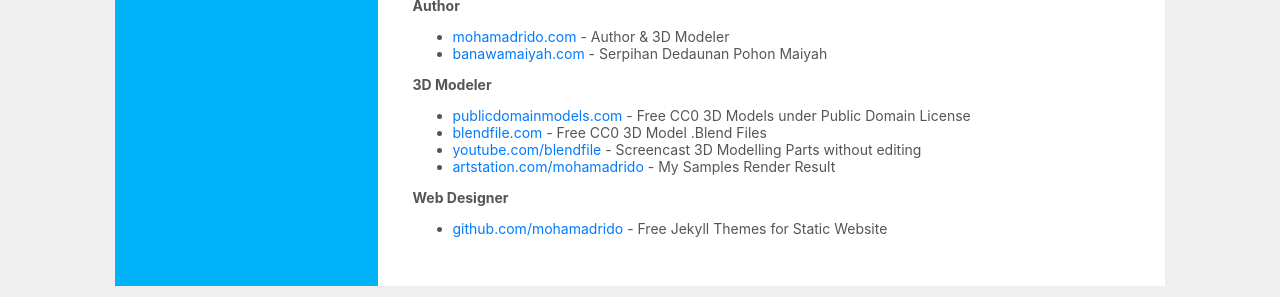
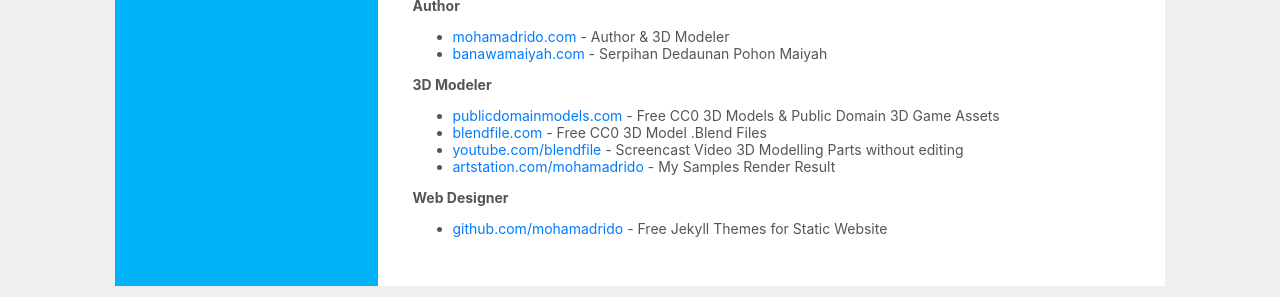
Before and after one commit to mohamadrido/about, a Jekyll site: the page built from index.html, in a window 1280 px wide. Shown: the part 1294-1591 px from the top of the page. Built offline with Jekyll 4.4.1, drawn with Linux system fonts in a browser that asks for light colours; nearby versions of some CDN libraries.

Commit message:
Update index.html

```diff
--- a/index.html
+++ b/index.html
@@ -120,9 +120,9 @@
 
     <b>3D Modeler</b>
       <ul>
-      <li><a href="https://publicdomainmodels.com">publicdomainmodels.com</a> - Free CC0 3D Models under Public Domain License</li>
+      <li><a href="https://publicdomainmodels.com">publicdomainmodels.com</a> - Free CC0 3D Models &amp; Public Domain 3D Game Assets</li>
       <li><a href="https://blendfile.com">blendfile.com</a> - Free CC0 3D Model .Blend Files</li>
-      <li><a href="https://youtube.com/blendfile">youtube.com/blendfile</a> - Screencast 3D Modelling Parts without editing</li>
+      <li><a href="https://youtube.com/blendfile">youtube.com/blendfile</a> - Screencast Video 3D Modelling Parts without editing</li>
       <!--li><a href="https://cc03ds.com">cc03ds.com</a>  - Free CC0 3D Models Under Public Domain (now move to <a href="https://publicdomainmodels.com">publicdomainmodels.com</a>)</li-->
       <li><a href="https://artstation.com/mohamadrido">artstation.com/mohamadrido</a> - My Samples Render Result</li>
       <!--li><a href="https://cc0.site">cc0.site</a> Redirect to <a href="https://cc03ds.com">cc03ds.com</a></li-->
```
